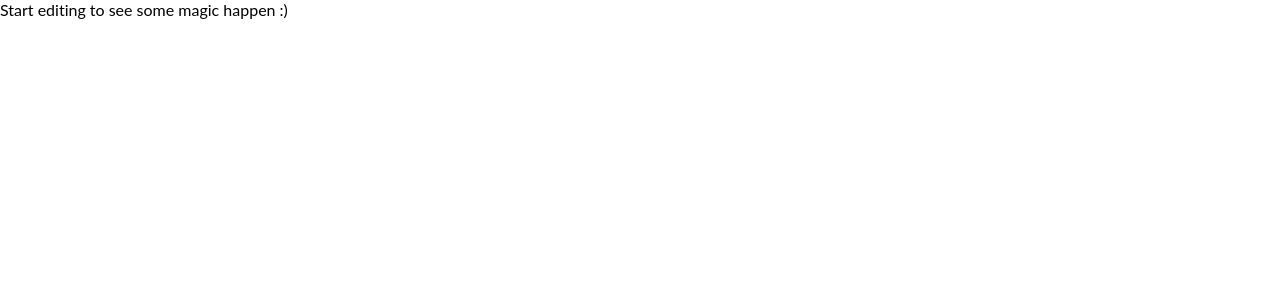
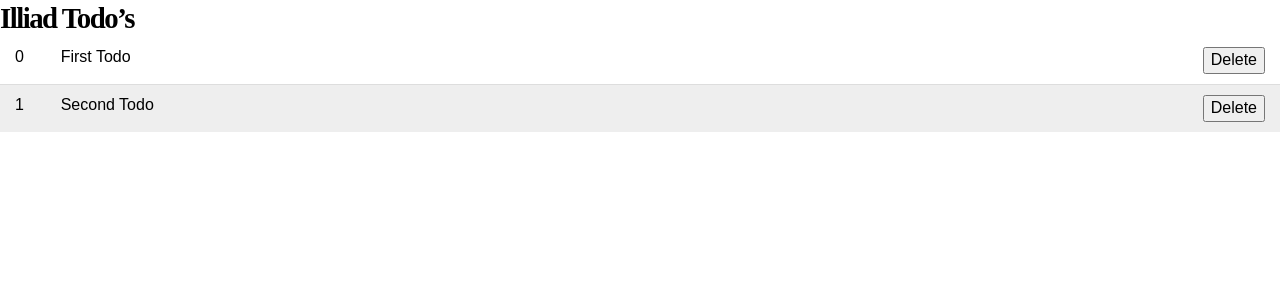
Before and after one commit to githubjack/angular-ivy-bsrsff, an Angular app: page / in a window 1280 px wide. Shown: the top 300 px of the page. Built offline with nearby package versions, Linux system fonts and the light colour scheme.

Commit message:
2 files modified, 4 added

```diff
--- a/src/app/app.component.html
+++ b/src/app/app.component.html
@@ -1,4 +1,7 @@
 
-<p>
-  Start editing to see some magic happen :)
-</p>
+<div class="app">
+<header>
+<h1>Illiad Todo&rsquo;s</h1>
+</header>
+<app-todos></app-todos>
+</div>
--- a/src/app/app.module.ts
+++ b/src/app/app.module.ts
@@ -3,11 +3,12 @@ import { BrowserModule } from '@angular/platform-browser';
 import { FormsModule } from '@angular/forms';
 
 import { AppComponent } from './app.component';
+import { TodosComponent } from './components/todos/todos.component';
 
 
 @NgModule({
   imports:      [ BrowserModule, FormsModule ],
-  declarations: [ AppComponent ],
+  declarations: [ AppComponent, TodosComponent ],
   bootstrap:    [ AppComponent ]
 })
 export class AppModule { }
--- /dev/null
+++ b/src/app/components/todos/todos.component.css
@@ -0,0 +1,56 @@
+.todo {
+	display: flex;
+	padding: 10px 15px;
+	background-color: #FFF;
+	border-bottom: 1px solid #DDD;
+}
+
+.todo:nth-child(even) {
+	background-color: #EEE;
+}
+
+.todo:last-of-type {
+	border-bottom: 0;
+}
+
+.todo .id {
+	flex: 1 1 50px;
+}
+
+.todo .content {
+	flex: 1 1 100%;
+}
+
+.todo.done .content {
+	text-decoration: line-through;
+}
+
+.todo-input {
+	display: block;
+	width: 100%;
+	padding: 10px 15px;
+	appearance: none;
+	border: none;
+	background-color: #F3F3F3;
+	margin-top: 15px;
+	font-size: 20px;
+	outline: none;
+}
+
+.todo-submit {
+	display: block;
+	width: 100%;
+	max-width: 200px;
+	appearance: none;
+	border: none;
+	outline: none;
+	background: none;
+
+	background-color: #FE4880;
+	color: #FFF;
+	margin: 15px auto;
+
+	padding: 10px 15px;
+	font-size: 18px;
+	font-weight: 700;
+}
--- /dev/null
+++ b/src/app/components/todos/todos.component.html
@@ -0,0 +1,8 @@
+<div class="todos">
+  <div *ngFor="let todo of todos; let i = index;"
+       class="todo {{ (todo.completed ? 'done' : '') }}">
+    <div class="id">{{ i }}</div>
+    <div class="content">{{ todo.content }}</div>
+    <button class="remove">Delete</button>
+  </div>
+</div>
--- /dev/null
+++ b/src/app/components/todos/todos.component.ts
@@ -0,0 +1,29 @@
+import { Component, OnInit }  from '@angular/core';
+import { Todo } from './../../models/Todo';
+
+@Component({
+  selector: 'app-todos',
+  templateUrl: './todos.component.html',
+  styleUrls: ['./todos.component.css']
+})
+
+export class TodosComponent implements OnInit {
+todos:Todo[];
+
+constructor () {}
+
+ngOnInit(): void {
+this.todos = [
+  {
+    content: 'First Todo',
+    completed: false,
+  },
+  {
+    content: 'Second Todo',
+    completed: false
+  }
+]
+//  throw new Error('Method not implemented.');
+}
+
+}
--- /dev/null
+++ b/src/app/models/Todo.ts
@@ -0,0 +1,4 @@
+export class Todo {
+  content: string;
+  completed: boolean;
+}
```
